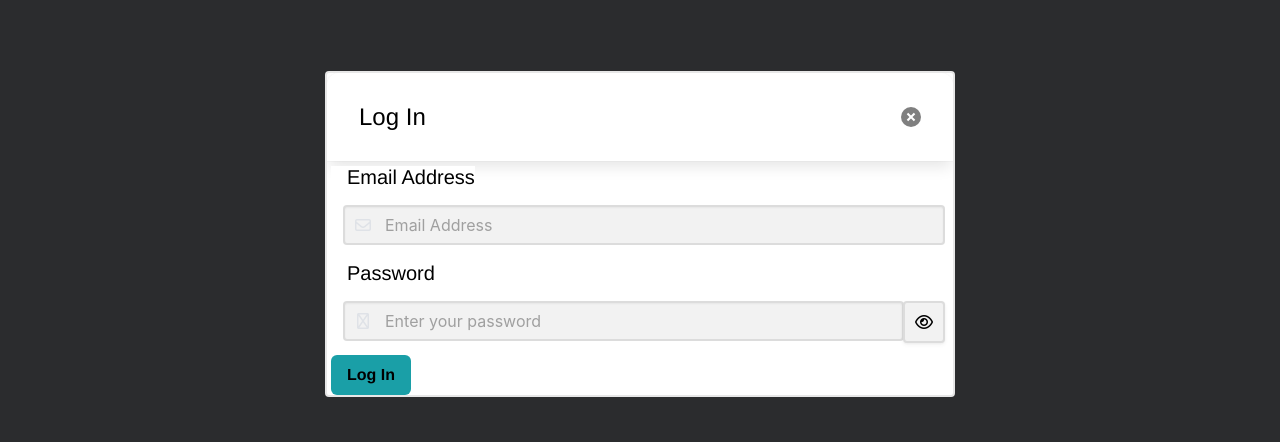
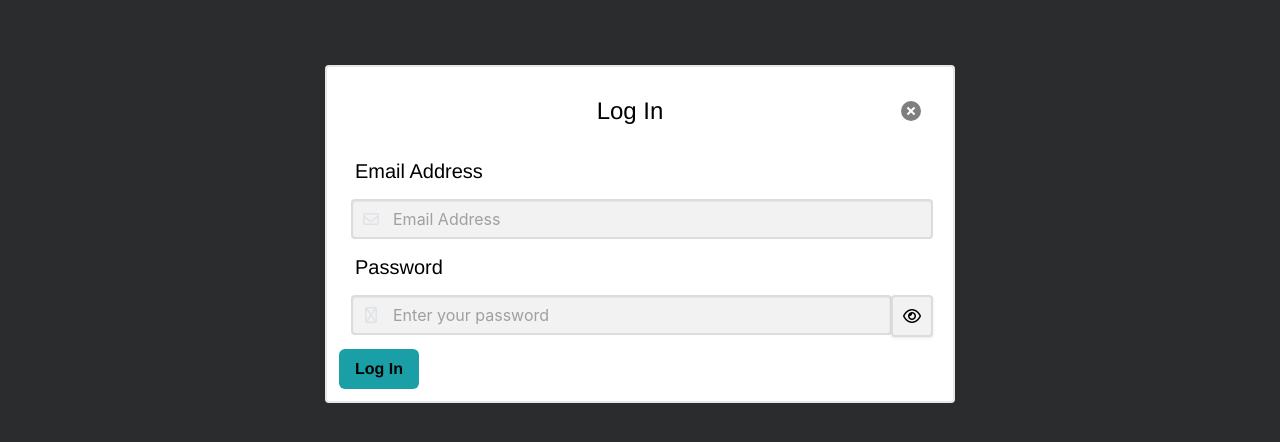
Before and after one commit to L10nhunter/WSR-Final-Project, a Vue app in the folder Client/: page /report in a window 1280 px wide. Both pictures are taken after a click on the button "Log in". Shown: the part 166-608 px from the top of the page. Built offline with nearby package versions, Linux system fonts and the light colour scheme; no server answers.

Commit message:
removed toastification from here, to centralize it, as well as some formatting.

```diff
--- a/Client/src/components/LoginModal.vue
+++ b/Client/src/components/LoginModal.vue
@@ -4,7 +4,6 @@ import SignupTextField from "@/components/Fields/SignupTextField.vue";
 import {ref} from "vue";
 import {getTextField} from "@/model/textField";
 import {useLogin} from "@/model/session";
-import {useToast} from "vue-toastification";
 
 const {login} = useLogin();
 
@@ -15,7 +14,7 @@ const input = {
 const emits = defineEmits<{(event: 'hideModal', value: void): void;}>();
 
 async function loginHandler() {
-    await login(input.emailOrUsername.value, input.password.value).then(() => emits('hideModal')).catch((error) => useToast().error(error.message));
+    await login(input.emailOrUsername.value, input.password.value).then(() => emits('hideModal')).catch(() => {});
 }
 
 const props = defineProps({
@@ -29,11 +28,11 @@ const isModalActive = ref(props.isModalActive);
         <div class="modal-background" @click="emits('hideModal')"></div>
         <div class="modal-card dcs bordered">
             <header class="modal-card-head dcs">
-                <p class="modal-card-title dcs">Log In</p>
+                <p class="modal-card-title has-text-centered dcs">Log In</p>
                 <button class="delete" aria-label="close" @click="emits('hideModal')"></button>
             </header>
             <section class="modal-content">
-                <form autocomplete="on" @submit.prevent>
+                <form class="px-3 pb-3" autocomplete="on" @submit.prevent>
                     <SignupTextField v-bind="getTextField('EmailLogin')" v-model="input.emailOrUsername.value"/>
                     <SignupTextField v-bind="getTextField('PasswordLogin')" v-model="input.password.value"/>
                     <div class="control">
@@ -46,7 +45,7 @@ const isModalActive = ref(props.isModalActive);
 </template>
 
 <style scoped>
-form {
-    padding-left: .25rem;
+.modal-card-head {
+    box-shadow: none;
 }
 </style>
```
